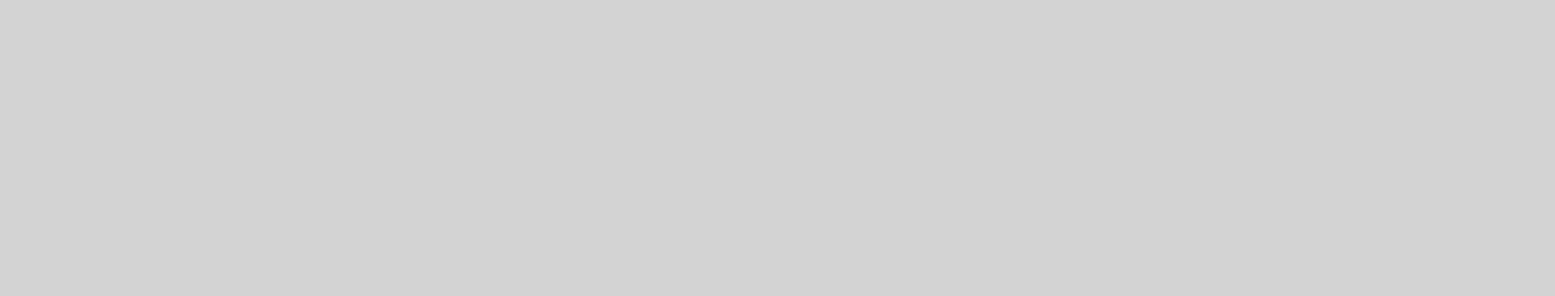
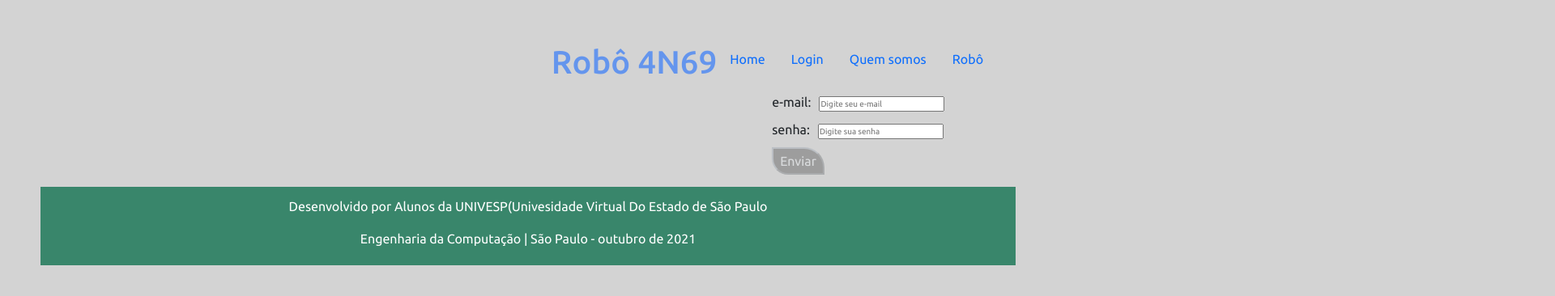
Before and after one commit to FabioSinobre/Robo_4n69, a React (Create React App) app in the folder frontend/: page /Login in a window 1280 px wide. Shown: the part 498-864 px from the top of the page at 81% size, 1920 px wide, since content can reach past the window. Built offline with nearby package versions, Linux system fonts and the light colour scheme.

Commit message:
ATUALIZAÇÃO

```diff
--- a/frontend/src/components/NavBar/index.tsx
+++ b/frontend/src/components/NavBar/index.tsx
@@ -1,12 +1,14 @@
-import Login from "components/Login";
 function NavBar() {
     return (
-        <>
+  <>
             <div className="conteiner navBar" >
                 <ul className="nav justify-content-end ">
-                    <header><h1 className="text-robo-1 space">Robô 4n69</h1></header>
+                    <header><h1 className="text-robo-1 space">Robô 4N69</h1></header>
                     <li className="nav-item ">
                         <a className="nav-link active" aria-current="page" href="/">Home</a>
+                    </li>
+                    <li className="nav-item">
+                        <a className="nav-link" href="/Login">Login</a>
                     </li>
                     <li className="nav-item">
                         <a className="nav-link" href="/WhoWeAre">Quem somos</a>
@@ -14,7 +16,7 @@ function NavBar() {
                     <li className="nav-item">
                         <a className="nav-link" href="/Control">Robô</a>
                     </li>
-                    <Login />
+
                 </ul>
             </div>
         </>
--- /dev/null
+++ b/frontend/src/pages/Login/index.tsx
@@ -0,0 +1,23 @@
+import React from "react";
+import Login from "components/Login";
+import NavBar from "components/NavBar";
+import Footer from "components/Footer";
+
+const page = () => {
+  return(
+    <><div className="conteiner">
+      <div>
+        <NavBar />
+      </div>
+    </div>
+    <div className="conteiner">
+        <Login />
+      </div>
+      <div className="conteiner">
+        <div>
+          <Footer />
+        </div>
+      </div></>
+        );
+        }
+        export default page;
--- a/frontend/src/pages/WhoWeAre/index.tsx
+++ b/frontend/src/pages/WhoWeAre/index.tsx
@@ -1,6 +1,12 @@
-import fabio from 'assets/fotos/foto_fabio.jpeg'
+import fabio from 'assets/fotos/foto_fabio.jpeg';
+import NavBar from "components/NavBar";
+import Footer from "components/Footer";
 function Page() {
   return (
+    <>
+    <div className="conteiner">
+         <NavBar />
+    </div>
     <div className="conteiner">
       <div className="card mb-3 ml-5 card-studens-outside " >
         <div className="row no-gutters card card-studens ">
@@ -108,6 +114,10 @@ function Page() {
         </div>
       </div>
     </div>
+    <div className="conteiner">
+                 <Footer />
+            </div>
+    </>
   );
 }
 
--- a/frontend/src/routes.js
+++ b/frontend/src/routes.js
@@ -1,14 +1,19 @@
+/* eslint-disable import/no-anonymous-default-export */
 import { Switch, Route } from 'react-router-dom';
 import Home from './pages/Home';
 import WhoWeAre from './pages/WhoWeAre';
 import Control from './pages/Control';
-
+import Login from 'pages/Login';
 export default () => {
 
     return (
         <Switch>
             <Route exact path='/'>
                 <Home />
+            </Route>
+
+            <Route exact path='/Login'>
+                <Login />
             </Route>
 
             <Route exact path='/WhoWeAre'>
```
